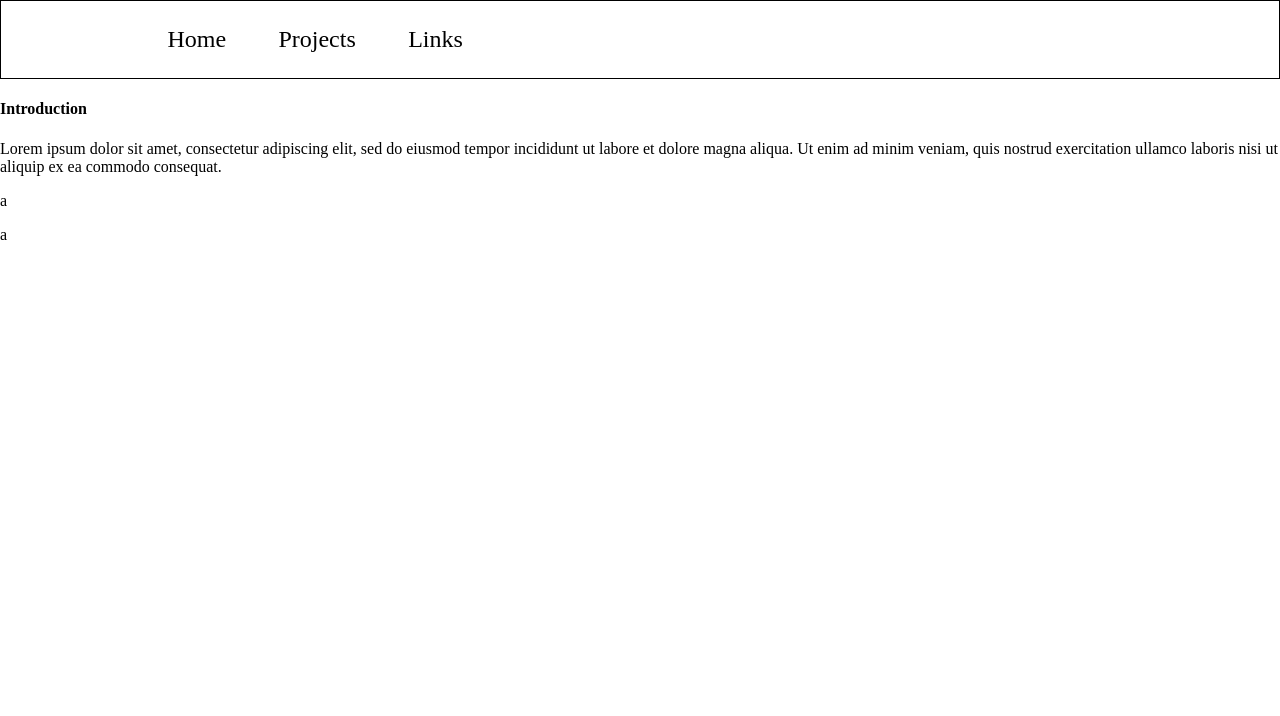
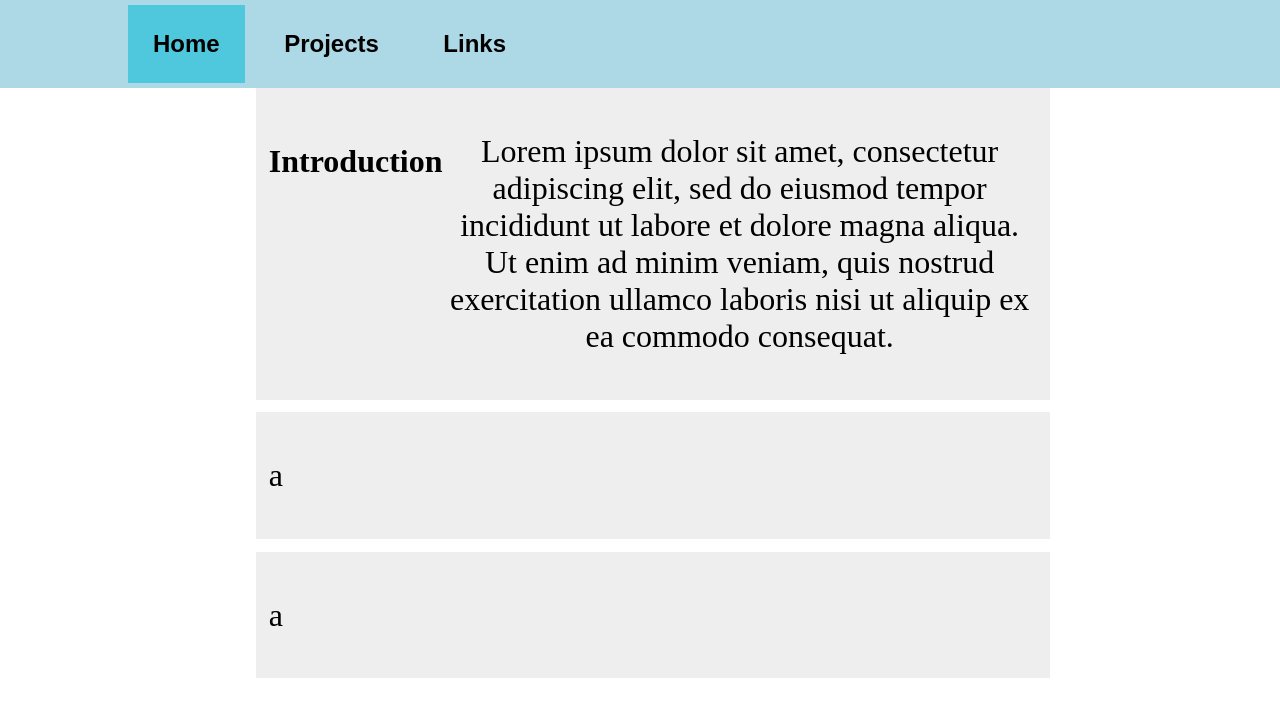
Before and after one commit to lucashoksbergen/Portfolio, a plain HTML site: page src/index.html in a window 1280 px wide. Drawn offline with Linux system fonts and the light colour scheme.

Commit message:
part of previous commit

```diff
--- a/src/main.css
+++ b/src/main.css
@@ -1,21 +1,35 @@
+body {
+  margin: 0;
+}
+
 .navbar {
   position: sticky;
   display: block;
-  border: 1px solid black;
   margin: 0;
-  padding: 25px;
   text-align: left;
+  padding: 5px;
   padding-left: 10vw;
+  background-color: lightblue;
+  font-family: sans-serif;
+  font-weight: bold;
 }
 
 .navbar a {
+  margin: 0;
   font-size: 24px;
-  padding-left: 3vw;
+  display: inline-block;
+  box-sizing: border-box;
+  padding: 25px;
   text-decoration: none;
   color: black;
 }
-body {
-  margin: 0;
+
+.navbar a:hover {
+  background-color: #72cedf;
+}
+
+.active {
+  background-color: #4fc8dd;
 }
 
 ul {
@@ -27,3 +41,14 @@ li {
   display: inline;
   margin-right: 10px;
 }
+
+.textbox {
+  background-color: #eeeeee;
+  width: 60vw;
+  margin-left: 20vw;
+  padding: 1vw;
+  text-align: center;
+  display: flex;
+  font-size: 32px;
+  margin-bottom: 1vw;
+}
```
